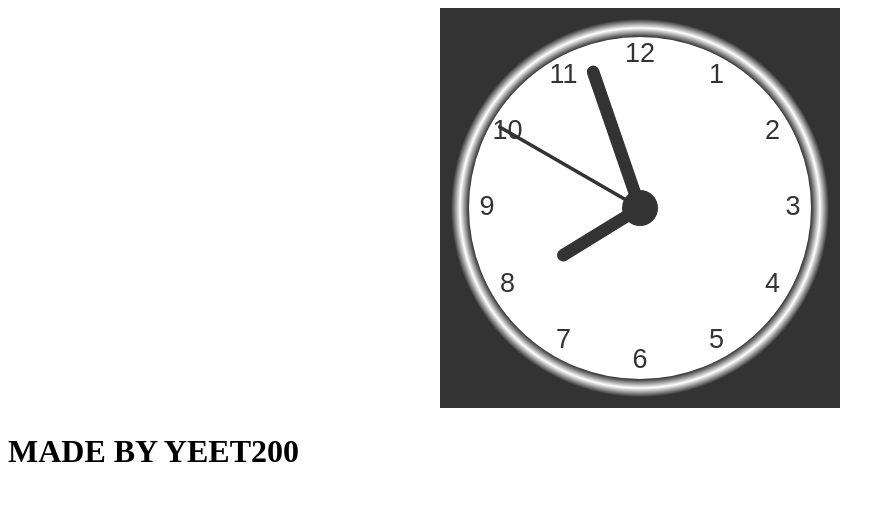
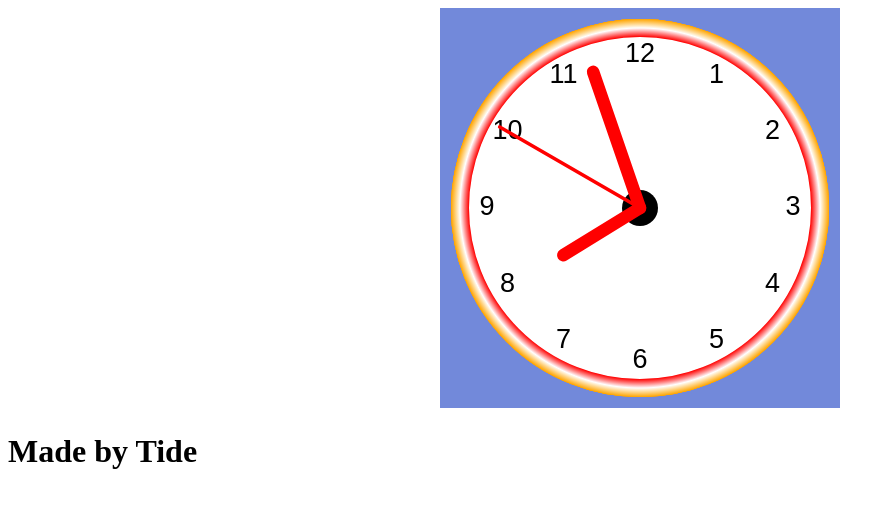
Before and after one commit to YEET200/clock, a plain HTML site: page index.html in a window 1280 px wide. Shown: the whole page, without its empty margins (0-895 px from the left). Drawn offline with Linux system fonts and the light colour scheme.

```diff
--- a/index.html
+++ b/index.html
@@ -3,7 +3,8 @@
 <body>
 
 <center><canvas id="canvas" width="400" height="400"
-style="background-color:#333">
+style="background-color:#7289da
+">
 </canvas></center>
 
 <script>
@@ -23,19 +24,19 @@
 function drawFace(ctx, radius) {
   var grad;
   ctx.beginPath();
-  ctx.arc(0, 0, radius, 0, 2*Math.PI);
+  ctx.arc(0, 0, radius, 0, 4*Math.PI);
   ctx.fillStyle = 'white';
   ctx.fill();
   grad = ctx.createRadialGradient(0,0,radius*0.95, 0,0,radius*1.05);
-  grad.addColorStop(0, '#333');
+  grad.addColorStop(0, 'red');
   grad.addColorStop(0.5, 'white');
-  grad.addColorStop(1, '#333');
+  grad.addColorStop(1, 'Orange');
   ctx.strokeStyle = grad;
   ctx.lineWidth = radius*0.1;
   ctx.stroke();
   ctx.beginPath();
   ctx.arc(0, 0, radius*0.1, 0, 2*Math.PI);
-  ctx.fillStyle = '#333';
+  ctx.fillStyle = 'Black';
   ctx.fill();
 }
 
@@ -91,4 +92,4 @@
 </body>
 </html>
 
-<h1>MADE BY YEET200</h1>
+                   <h1>Made by Tide </h1>
```
